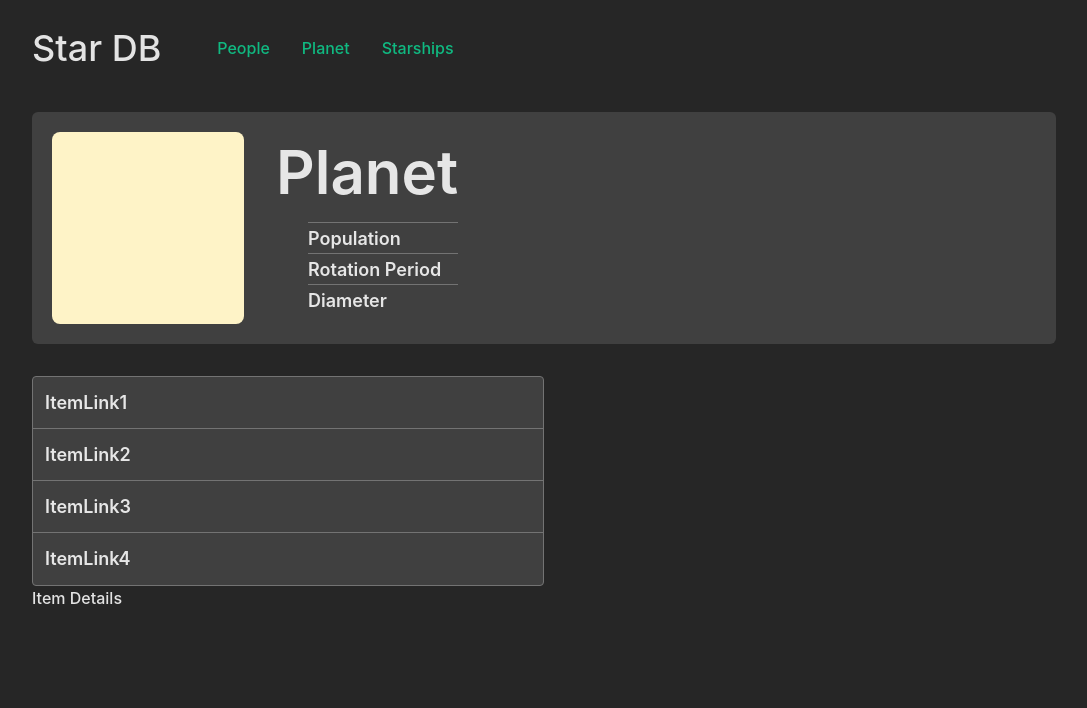
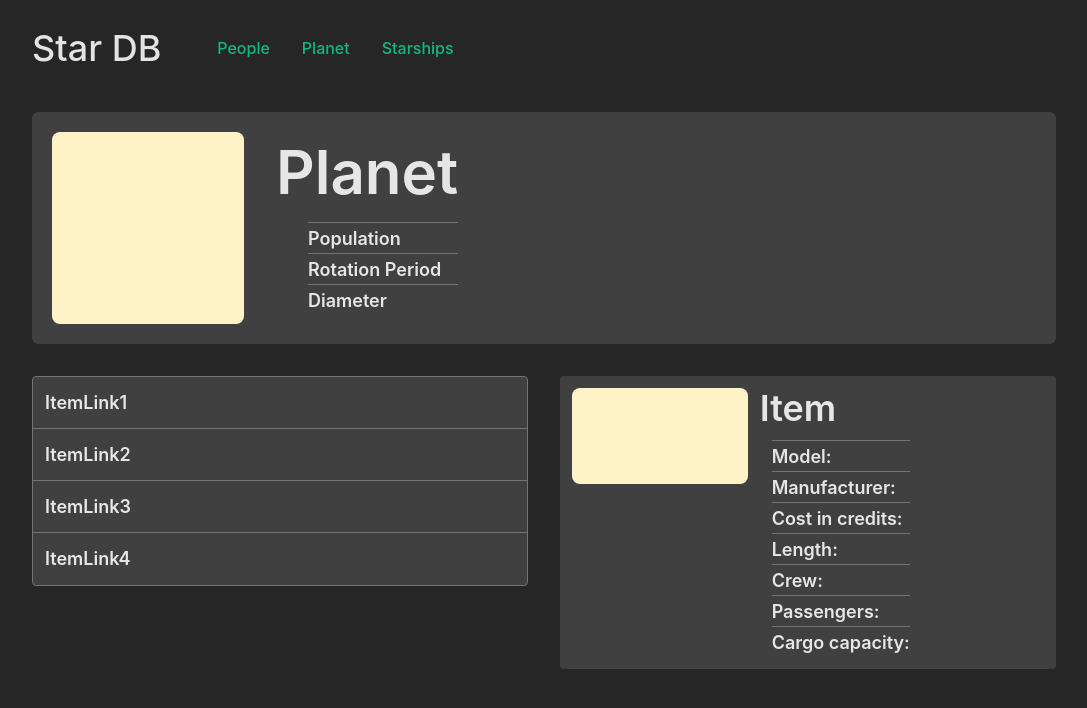
Before and after one commit to belkinsrc/star-db, a React (Vite) app: page / in a window 1280 px wide. Shown: the top 708 px of the page, without its empty margins (96-1183 px from the left). Built offline with nearby package versions, Linux system fonts and the light colour scheme.

Commit message:
feat: Add ItemDetails layout

```diff
--- a/src/entities/item-details/ui/index.tsx
+++ b/src/entities/item-details/ui/index.tsx
@@ -2,7 +2,48 @@ import React from 'react';
 
 class ItemDetails extends React.Component {
   render() {
-    return <div>Item Details</div>;
+    return (
+      <article className="flex gap-3 w-1/2 p-3 bg-neutral-700 rounded">
+        <div className="relative w-44 h-24 rounded-lg overflow-hidden">
+          <div className="absolute top-0 left-0 right-0 bottom-0 bg-amber-100"></div>
+        </div>
+        <div>
+          <div className="text-4xl font-semibold mb-3">Item</div>
+          <div className="pl-3">
+            <ul className="text-lg font-semibold">
+              <li>
+                <span className="block h-px bg-neutral-500 mb-0.5"></span>
+                Model:
+              </li>
+              <li>
+                <span className="block h-px bg-neutral-500 mb-0.5"></span>
+                Manufacturer:
+              </li>
+              <li>
+                <span className="block h-px bg-neutral-500 mb-0.5"></span>
+                Cost in credits:
+              </li>
+              <li>
+                <span className="block h-px bg-neutral-500 mb-0.5"></span>
+                Length:
+              </li>
+              <li>
+                <span className="block h-px bg-neutral-500 mb-0.5"></span>
+                Crew:
+              </li>
+              <li>
+                <span className="block h-px bg-neutral-500 mb-0.5"></span>
+                Passengers:
+              </li>
+              <li>
+                <span className="block h-px bg-neutral-500 mb-0.5"></span>
+                Cargo capacity:
+              </li>
+            </ul>
+          </div>
+        </div>
+      </article>
+    );
   }
 }
 
--- a/src/entities/random-planet/ui/index.tsx
+++ b/src/entities/random-planet/ui/index.tsx
@@ -7,20 +7,20 @@ class RandomPlanet extends React.Component {
         <div className="relative w-48 h-48 rounded-lg overflow-hidden">
           <div className="absolute top-0 left-0 right-0 bottom-0 bg-amber-100"></div>
         </div>
-        <div className="font-semibold">
-          <div className="text-6xl mb-5">Planet</div>
+        <div>
+          <div className="text-6xl font-semibold mb-5">Planet</div>
           <div className="pl-8">
-            <ul className="text-lg">
+            <ul className="text-lg font-semibold">
               <li>
-                <span className="block w-full h-px bg-neutral-500 mb-0.5"></span>
+                <span className="block h-px bg-neutral-500 mb-0.5"></span>
                 Population
               </li>
               <li>
-                <span className="block w-full h-px bg-neutral-500 mb-0.5"></span>
+                <span className="block h-px bg-neutral-500 mb-0.5"></span>
                 Rotation Period
               </li>
               <li>
-                <span className="block w-full h-px bg-neutral-500 mb-0.5"></span>
+                <span className="block h-px bg-neutral-500 mb-0.5"></span>
                 Diameter
               </li>
             </ul>
--- a/src/pages/main/ui/index.tsx
+++ b/src/pages/main/ui/index.tsx
@@ -10,8 +10,10 @@ class MainPage extends React.Component {
       <div className="max-w-5xl m-auto">
         <Header />
         <RandomPlanet />
-        <ItemList />
-        <ItemDetails />
+        <div className="flex items-start gap-8">
+          <ItemList />
+          <ItemDetails />
+        </div>
       </div>
     );
   }
```
